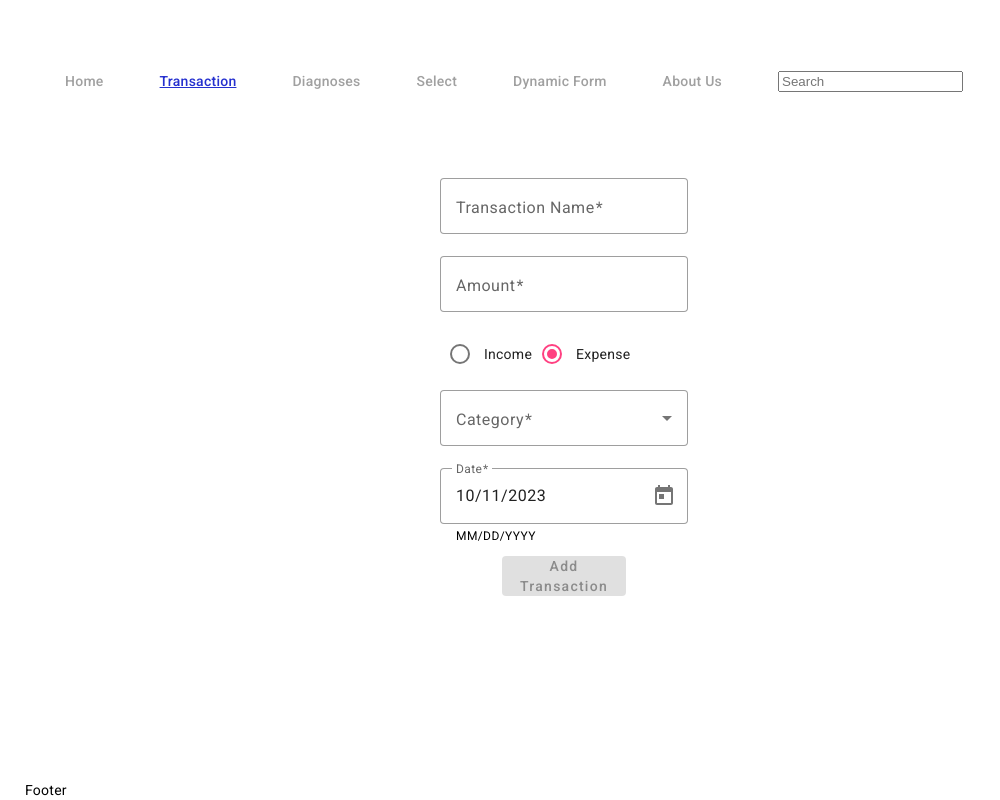
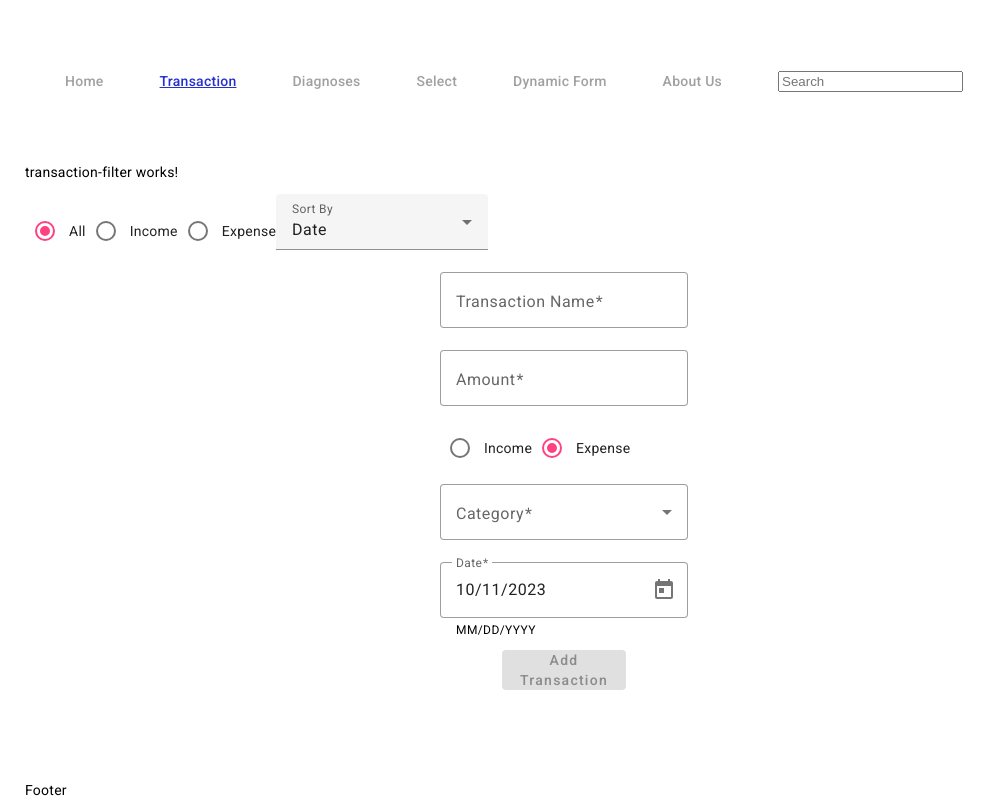
Before and after one commit to Danets/dinamic-form, an Angular app: page /transaction in a window 1280 px wide. Shown: the whole page, without its empty margins (0-1000 px from the left). Built offline with nearby package versions, Linux system fonts and the light colour scheme.

Commit message:
Adding filtering and sorting for TransactionComponent

```diff
--- /dev/null
+++ b/src/app/pages/transaction/transaction-filter/transaction-filter.component.html
@@ -0,0 +1,19 @@
+<p>transaction-filter works!</p>
+<div>
+  <mat-radio-group
+    [ngModel]="filterType"
+    (ngModelChange)="onChangeFilter($event)"
+  >
+    <mat-radio-button value="all">All</mat-radio-button>
+    <mat-radio-button value="income">Income</mat-radio-button>
+    <mat-radio-button value="expense">Expense</mat-radio-button>
+  </mat-radio-group>
+
+  <mat-form-field>
+    <mat-label>Sort By</mat-label>
+    <mat-select [ngModel]="sortBy" (ngModelChange)="onChangeSort($event)">
+      <mat-option value="date">Date</mat-option>
+      <mat-option value="amount">Amount</mat-option>
+    </mat-select>
+  </mat-form-field>
+</div>
--- /dev/null
+++ b/src/app/pages/transaction/transaction-filter/transaction-filter.component.ts
@@ -0,0 +1,34 @@
+import { Component, EventEmitter, Output } from '@angular/core';
+import { CommonModule } from '@angular/common';
+
+import { MatRadioModule } from '@angular/material/radio';
+import { MatSelectModule } from '@angular/material/select';
+import { FormsModule } from '@angular/forms';
+
+@Component({
+  selector: 'app-transaction-filter',
+  standalone: true,
+  imports: [CommonModule, FormsModule, MatSelectModule, MatRadioModule],
+  templateUrl: './transaction-filter.component.html',
+  styleUrl: './transaction-filter.component.scss',
+})
+export class TransactionFilterComponent {
+  filterType = 'all';
+  sortBy = 'date';
+
+  @Output()
+  changedFilter: EventEmitter<string> = new EventEmitter<string>();
+
+  @Output()
+  sorted: EventEmitter<string> = new EventEmitter<string>();
+
+  onChangeFilter(filter: string) {
+    this.filterType = filter;
+    this.changedFilter.emit(this.filterType);
+  }
+
+  onChangeSort(sortBy: string) {
+    this.sortBy = sortBy;
+    this.sorted.emit(this.sortBy);
+  }
+}
--- a/src/app/pages/transaction/transaction-list/transaction-list.component.html
+++ b/src/app/pages/transaction/transaction-list/transaction-list.component.html
@@ -2,8 +2,13 @@
   <mat-list *ngIf="transactions$ | async as transactions">
     <mat-list-item *ngFor="let transaction of transactions">
       <span matListItemTitle>{{ transaction.name }}</span>
-      <span matListItemLine>{{ transaction.amount | currency }}</span>
-      <span matListItemLine>{{ transaction.date | date }}</span>
+      <span matListItemLine
+        ><strong>{{ transaction.amount | currency }}</strong></span
+      >
+      <span matListItemLine
+        ><strong>{{ transaction.date | date }}</strong></span
+      >
+      <span matListItemLine>{{ transaction.type }}</span>
     </mat-list-item>
   </mat-list>
 </div>
--- a/src/app/pages/transaction/transaction.component.html
+++ b/src/app/pages/transaction/transaction.component.html
@@ -1,2 +1,8 @@
-<app-transaction-list [transactions$]="transactions$"></app-transaction-list>
+<app-transaction-filter
+  (changedFilter)="onChangeFilter($event)"
+  (sorted)="onChangeSort($event)"
+></app-transaction-filter>
 <app-transaction-form></app-transaction-form>
+<app-transaction-list
+  [transactions$]="filteredTransactions$"
+></app-transaction-list>
--- a/src/app/pages/transaction/transaction.component.ts
+++ b/src/app/pages/transaction/transaction.component.ts
@@ -1,24 +1,75 @@
 import { Component, inject, OnInit } from '@angular/core';
 import { CommonModule } from '@angular/common';
+import { Observable, BehaviorSubject, combineLatest } from 'rxjs';
+import { map } from 'rxjs/operators';
+
+import { TransactionFilterComponent } from './transaction-filter/transaction-filter.component';
 import { TransactionFormComponent } from './transaction-form/transaction-form.component';
 import { TransactionListComponent } from './transaction-list/transaction-list.component';
 import { Transaction } from 'src/app/models/transaction';
 import { TransactionService } from './transaction.service';
-import { Observable } from 'rxjs';
 
 @Component({
   selector: 'app-transaction',
   standalone: true,
-  imports: [CommonModule, TransactionListComponent, TransactionFormComponent],
+  imports: [
+    CommonModule,
+    TransactionFilterComponent,
+    TransactionListComponent,
+    TransactionFormComponent,
+  ],
   templateUrl: './transaction.component.html',
-  styleUrl: './transaction.component.scss',
+  styleUrls: ['./transaction.component.scss'],
 })
 export class TransactionComponent implements OnInit {
-  transactionService = inject(TransactionService);
+  private transactionService = inject(TransactionService);
 
-  transactions$: Observable<Transaction[]>;
+  transactions$: Observable<Transaction[]> =
+    this.transactionService.transactionsStream$;
+
+  private filterTypeSubject = new BehaviorSubject<string>('all');
+  private sortBySubject = new BehaviorSubject<string>('date');
+
+  filteredTransactions$: Observable<Transaction[]>;
 
   ngOnInit(): void {
-    this.transactions$ = this.transactionService.transactionsStream$;
+    this.filteredTransactions$ = combineLatest([
+      this.transactions$,
+      this.filterTypeSubject,
+      this.sortBySubject,
+    ]).pipe(
+      map(([transactions, filterType, sortBy]) =>
+        this.filterAndSortTransactions(transactions, filterType, sortBy)
+      )
+    );
+  }
+
+  onChangeFilter(filterType: string) {
+    this.filterTypeSubject.next(filterType);
+  }
+
+  onChangeSort(sortBy: string) {
+    this.sortBySubject.next(sortBy);
+  }
+
+  private filterAndSortTransactions(
+    transactions: Transaction[],
+    filterType: string,
+    sortBy: string
+  ): Transaction[] {
+    let filteredTransactions = transactions;
+
+    if (filterType !== 'all') {
+      filteredTransactions = filteredTransactions.filter(
+        (transaction) => transaction.type === filterType
+      );
+    }
+
+    return filteredTransactions.sort((a, b) => {
+      if (sortBy === 'date') {
+        return new Date(a.date).getTime() - new Date(b.date).getTime();
+      }
+      return a.amount - b.amount;
+    });
   }
 }
```
Also changed, not shown: src/app/pages/transaction/transaction-filter/transaction-filter.component.scss (added), 1 other file (tests, documents, lock files or other folders).
